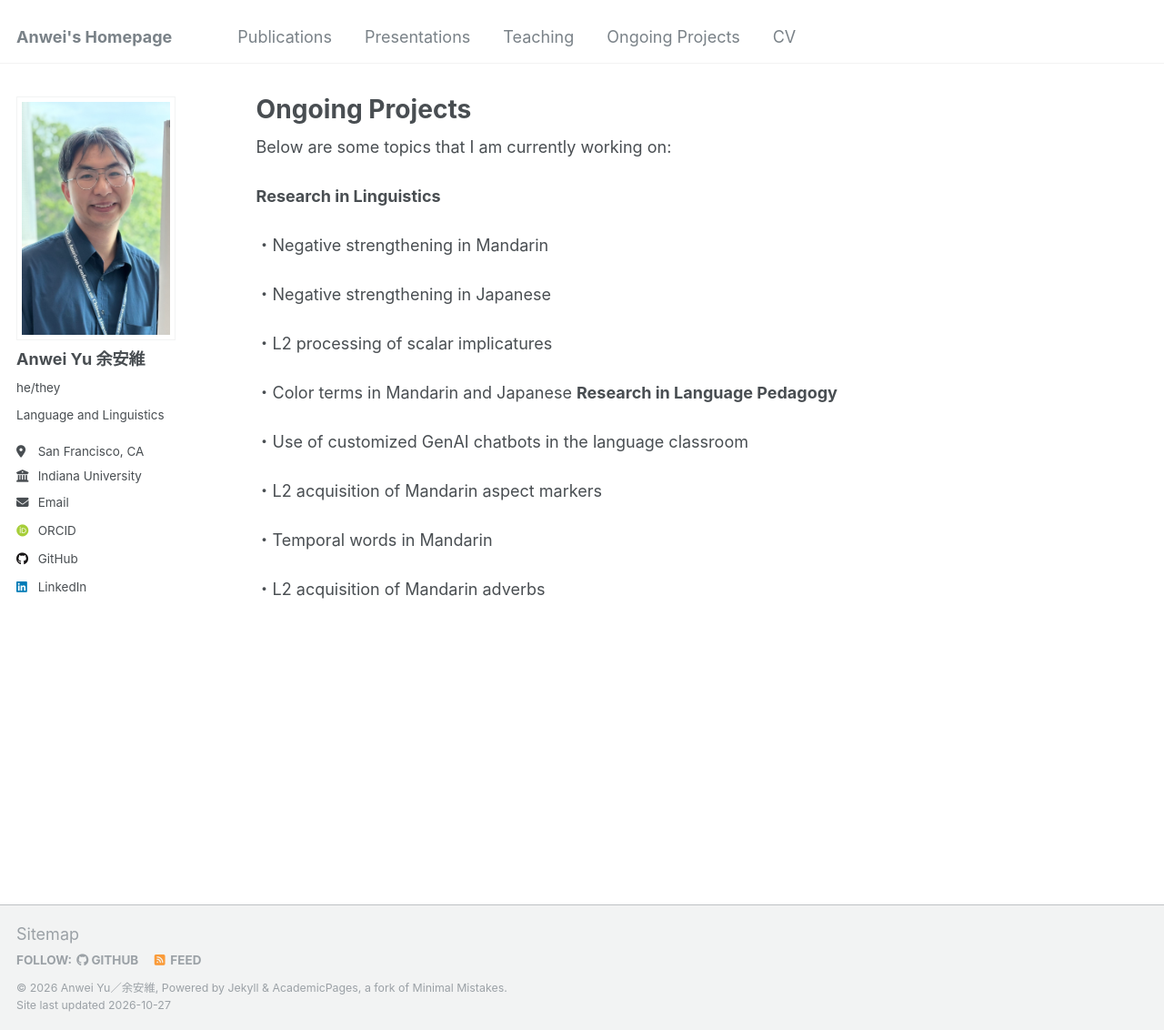
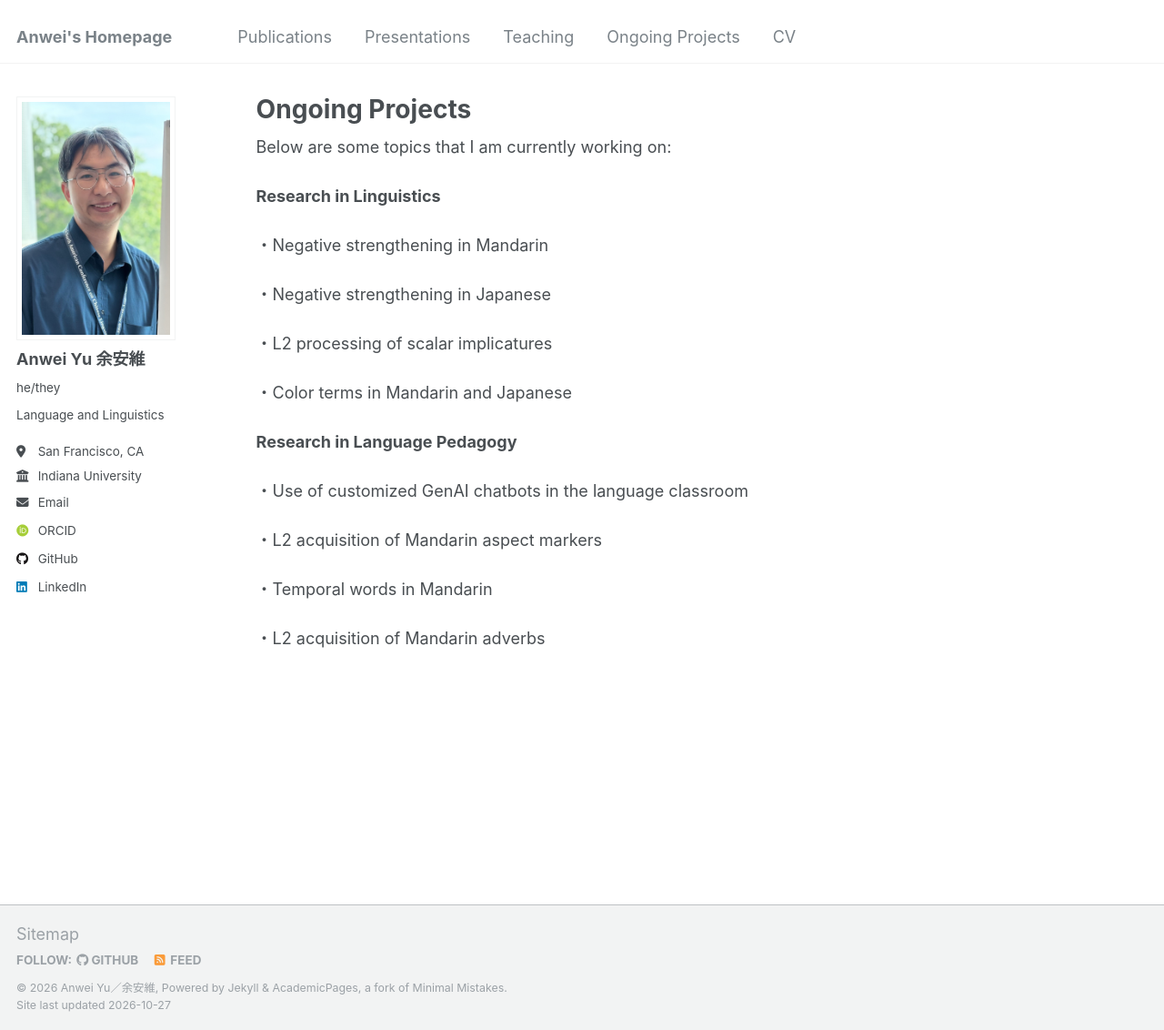
Before and after one commit to anweiyu/anweiyu.github.io, a Jekyll site: the page built from _pages/wip.html, in a window 1280 px wide and 1132 px high. Shown: the whole window at 91% size. Built offline with Jekyll 4.4.1, drawn with Linux system fonts in a browser that asks for light colours; some web fonts are replaced.

Commit message:
Update wip.html

```diff
--- a/_pages/wip.html
+++ b/_pages/wip.html
@@ -10,7 +10,7 @@ Below are some topics that I am currently working on:<br><br>
 ・Negative strengthening in Mandarin<br><br>
 ・Negative strengthening in Japanese <br><br>
 ・L2 processing of scalar implicatures <br><br>
-・Color terms in Mandarin and Japanese
+・Color terms in Mandarin and Japanese<br><br>
 <strong>Research in Language Pedagogy</strong><br><br>
 ・Use of customized GenAI chatbots in the language classroom <br><br>
 ・L2 acquisition of Mandarin aspect markers<br><br>
```
